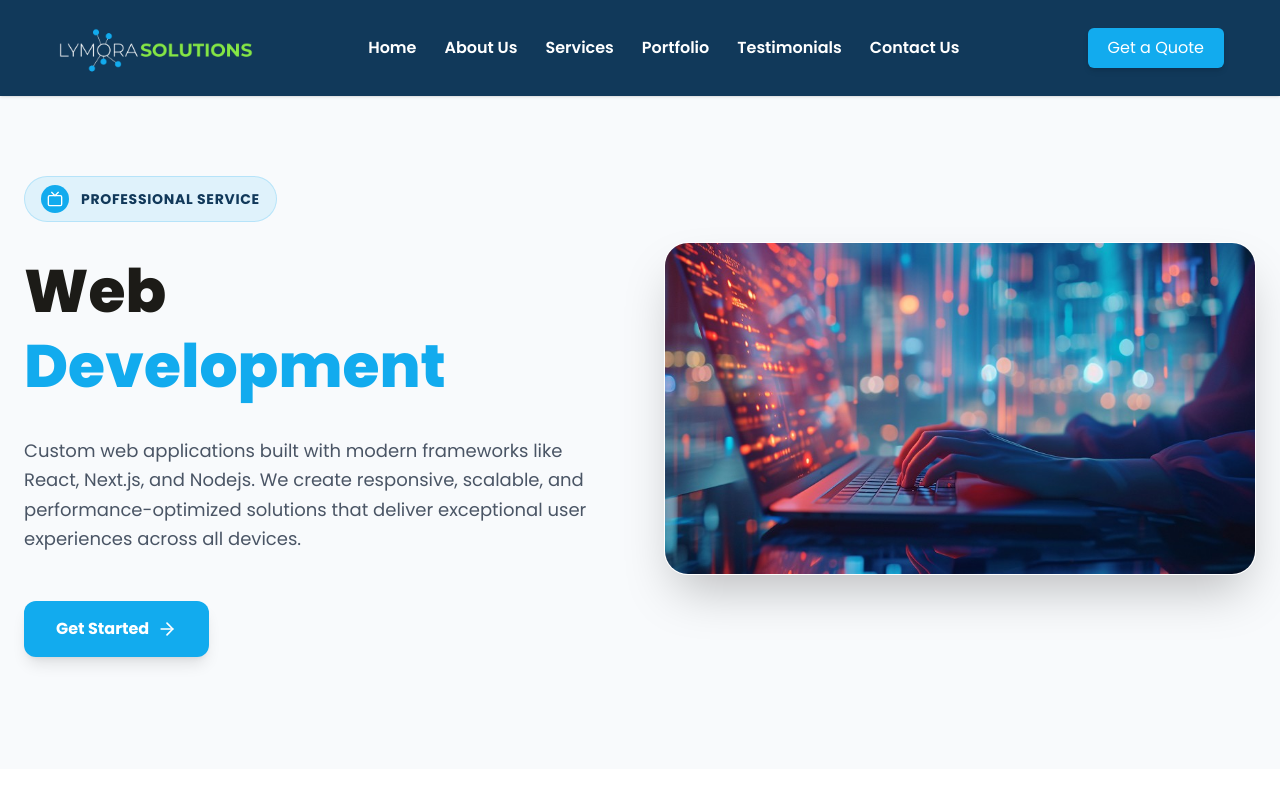
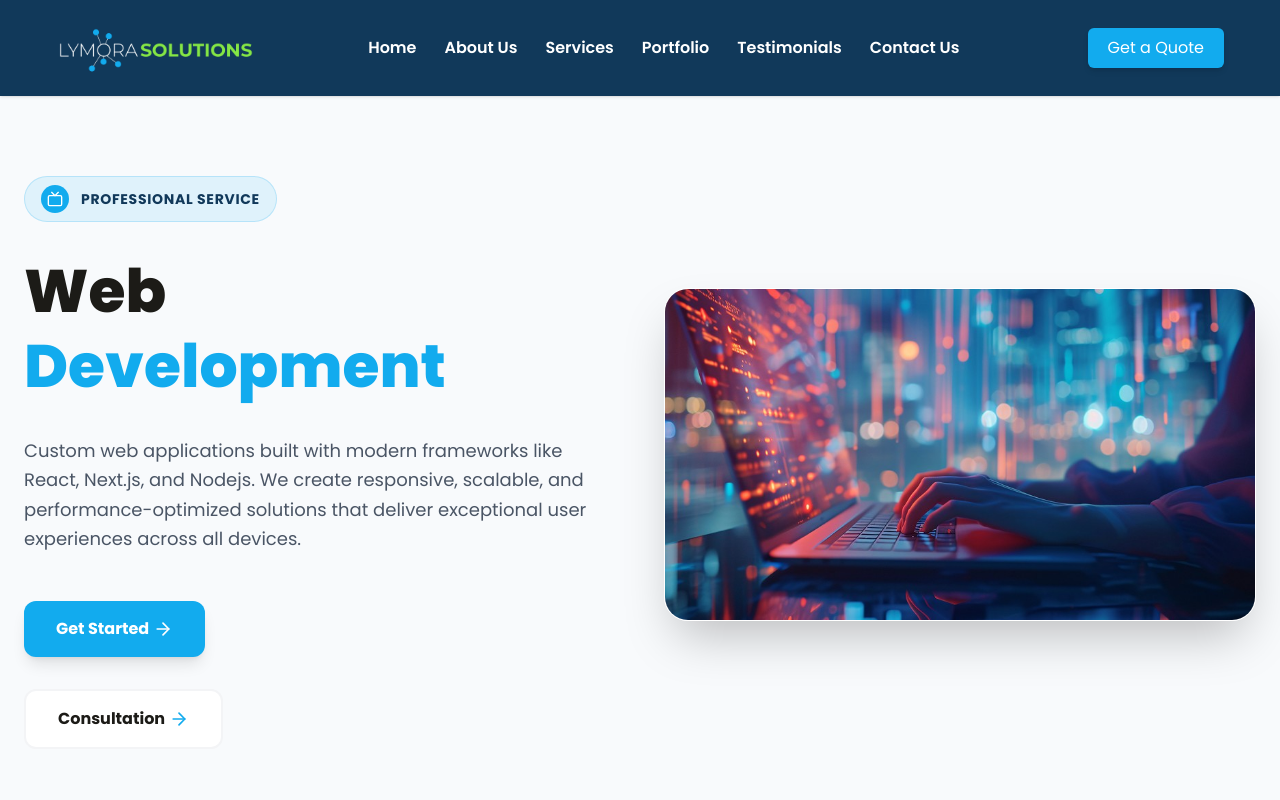
Before and after one commit to Bi7al/Lymora, a React (Vite) app: page /services/0 in a window 1280 px wide. Shown: the top 800 px of the page. Built offline with nearby package versions, Linux system fonts and the light colour scheme.

Commit message:
Services 2 BTN FIX

```diff
--- a/src/Pages/Services_2.jsx
+++ b/src/Pages/Services_2.jsx
@@ -33,13 +33,13 @@ const ServiceTemplate = () => {
                             <span className="text-[#12ABEE]">{data.hero.titleLine2}</span>
                         </h1>
                         <p className="text-gray-600 text-lg leading-relaxed max-w-xl">{data.hero.description}</p>
-                        <div className="flex flex-wrap gap-4 pt-4">
-                            <Link to="/contact"><button className="flex items-center gap-2 px-8 py-4 bg-[#12ABEE] text-white font-bold rounded-xl shadow-lg hover:bg-[#11395A] transition-all active:scale-95">
+                        <div className="flex  flex-row md:flex-col gap-4 md:gap-8 pt-4">
+                            <Link to="/contact" className="w-fit flex items-center gap-1 px-4 md:px-8 py-2 md:py-4 bg-[#12ABEE] text-white font-bold rounded-xl shadow-lg hover:bg-[#11395A] transition-all active:scale-95">
                                 Get Started <ArrowRight size={20} />
-                            </button></Link>
-                            {/* <button className="group flex items-center gap-2 px-8 py-4 bg-white border-2 border-gray-100 text-[#1C1B17] font-bold rounded-xl hover:border-[#12ABEE] transition-all">
-                                Schedule Consultation <ArrowRight size={20} className="text-[#12ABEE]" />
-                            </button> */}
+                            </Link>
+                            <Link to={"/contact"} className="w-fit group flex items-center gap-1 px-4 md:px-8 py-4 bg-white border-2 border-gray-100 text-[#1C1B17] font-bold rounded-xl hover:border-[#12ABEE] transition-all">
+                                Consultation <ArrowRight size={20} className="text-[#12ABEE]" />
+                            </Link>
                         </div>
                     </div>
                     <div className="relative ">
```
